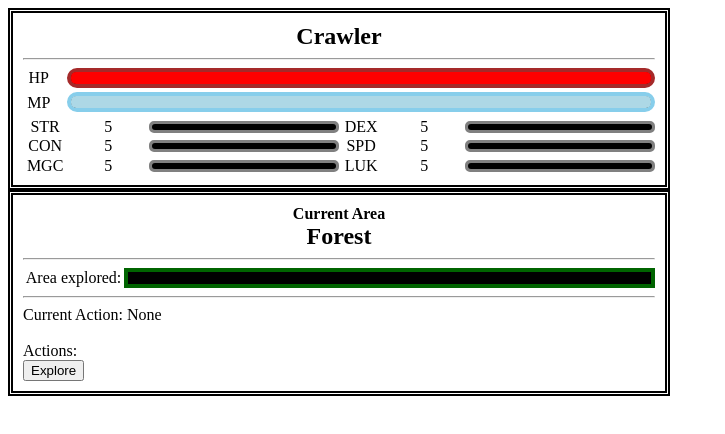
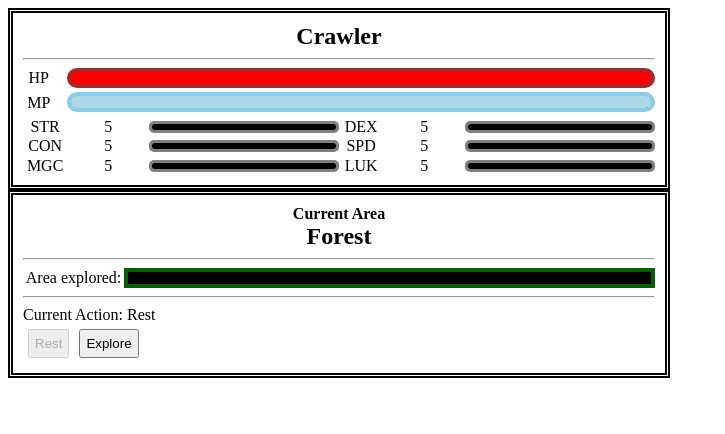
Before and after one commit to filiperferreira/iCrawler2, an Angular app: page / in a window 1280 px wide. Shown: the top 434 px of the page, without its empty margins (0-725 px from the left). Built offline with nearby package versions, Linux system fonts and the light colour scheme.

Commit message:
Updated dungeon view

```diff
--- a/src/app/dungeon/dungeon-data/dungeon-data.service.ts
+++ b/src/app/dungeon/dungeon-data/dungeon-data.service.ts
@@ -16,7 +16,7 @@ export class DungeonDataService {
     return this.dungeon;
   }
 
-  setActiveAction(action: Action) {
+  setActiveAction(action?: Action) {
     this.dungeon.action = action;
   }
   getActiveAction(): void {
--- a/src/app/dungeon/dungeon.component.css
+++ b/src/app/dungeon/dungeon.component.css
@@ -40,3 +40,8 @@
 #exploration-bar::-webkit-progress-bar {
     background-color: black;
 }
+
+#action-button {
+    margin: 5px;
+    padding: 5px;
+}
--- a/src/app/dungeon/dungeon.component.html
+++ b/src/app/dungeon/dungeon.component.html
@@ -13,13 +13,16 @@
     <hr>
     Current Action:
     <span *ngIf="getDungeon().action == undefined">
-        None
-    <br><br></span>
+        Rest
+    <br></span>
     <span *ngIf="getDungeon().action != undefined">
         {{getDungeon().action?.name}}
-    <br><br></span>
-    Actions:<br>
-    <button *ngFor="let action of getUnlockedActions()"
+    <br></span>
+    <button id="action-button"
+        (click)="setAction(undefined)"
+        [disabled]="getDungeon().action == undefined">Rest</button>
+    <button id="action-button"
+        *ngFor="let action of getUnlockedActions()"
         (click)="setAction(action)"
         [disabled]="getDungeon().action == action">{{action.name}}</button>
 </div>
--- a/src/app/dungeon/dungeon.component.ts
+++ b/src/app/dungeon/dungeon.component.ts
@@ -21,7 +21,7 @@ export class DungeonComponent implements OnInit {
     return this.dungeonData.getActionList(true);
   }
 
-  setAction(action: Action) {
+  setAction(action?: Action) {
     this.dungeonData.setActiveAction(action);
   }
 
```
